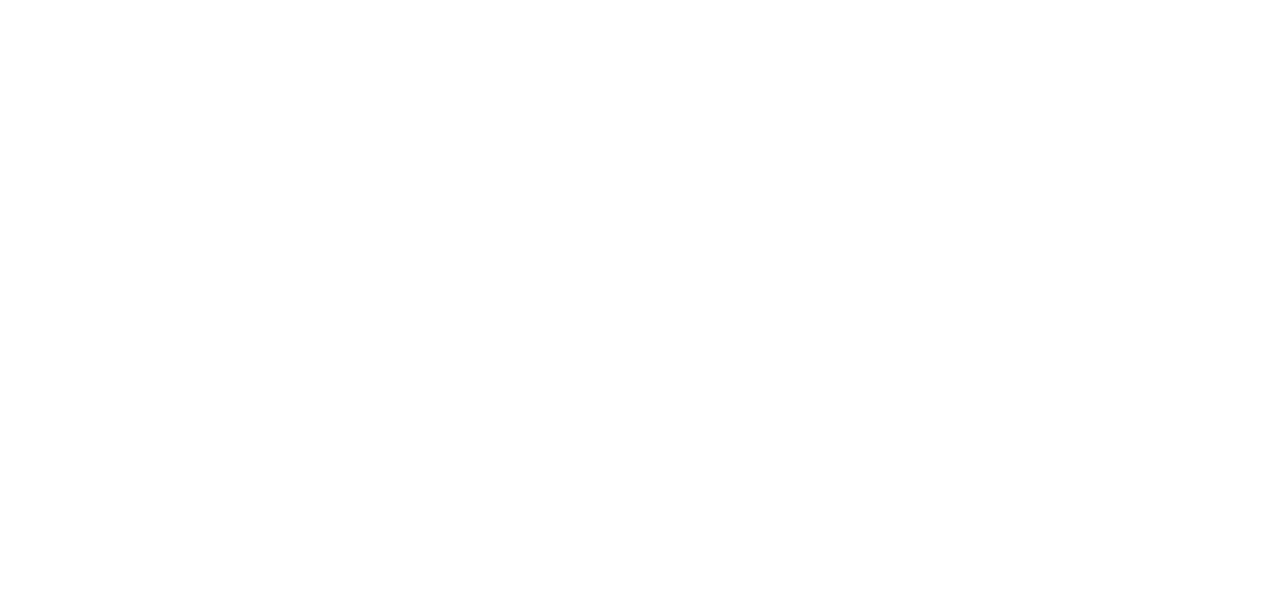
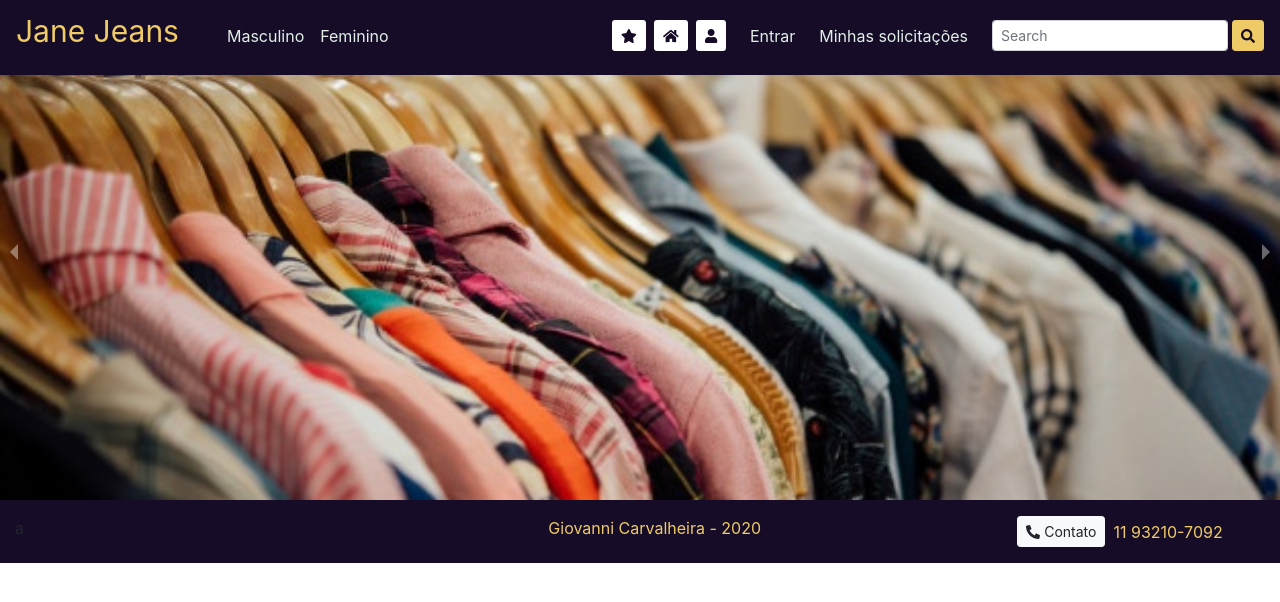
Before and after one commit to GiovanniCarvalheira/HerculanosShop, a Gatsby site: page / in a window 1280 px wide. Built offline with nearby package versions, Linux system fonts and the light colour scheme; Gatsby itself is replaced by a stand-in of ours.

Commit message:
Added Carousel, Header and Footer

```diff
--- a/gatsby-config.js
+++ b/gatsby-config.js
@@ -5,6 +5,14 @@
     author: '@gatsbyjs'
   },
   plugins: [
+    {
+      resolve: 'gatsby-source-filesystem',
+      options: {
+        name: 'src',
+        path: `${__dirname}/src/`
+      }
+    },
+    'gatsby-plugin-sass',
     'gatsby-plugin-react-helmet',
     {
       resolve: 'gatsby-source-filesystem',
@@ -24,7 +32,7 @@
         background_color: '#663399',
         theme_color: '#663399',
         display: 'minimal-ui',
-        icon: 'src/images/gatsby-icon.png' // This path is relative to the root of the site.
+        icon: 'src/images/Logo.png' // This path is relative to the root of the site.
       }
     }
     // this (optional) plugin enables Progressive Web App + Offline functionality
--- /dev/null
+++ b/src/components/Carousel/carousel.js
@@ -0,0 +1,56 @@
+import React, { Fragment } from 'react'
+import 'react-responsive-carousel/lib/styles/carousel.min.css' // requires a loader
+import { Carousel } from 'react-responsive-carousel'
+import { graphql, useStaticQuery } from 'gatsby'
+import Img from 'gatsby-image'
+
+export default function CarouselDesktop () {
+  const data = useStaticQuery(
+    graphql`
+    query {
+      Imagem1: file(
+        relativePath: { eq: "images/roupas.jpg" }
+      ) {
+        childImageSharp {
+          fluid(quality: 100) {
+            ...GatsbyImageSharpFluid_withWebp
+          }
+        }
+      }
+      Imagem2: file(
+        relativePath: { eq: "images/roupas.jpg" }
+      ) {
+        childImageSharp {
+          fluid(quality: 100) {
+            ...GatsbyImageSharpFluid_withWebp
+          }
+        }
+      }
+      Imagem3: file(
+        relativePath: { eq: "images/roupas.jpg" }
+      ) {
+        childImageSharp {
+          fluid(quality: 100) {
+            ...GatsbyImageSharpFluid_withWebp
+          }
+        }
+      }
+    }
+  `
+  )
+  return (
+    <Fragment>
+      <Carousel showArrows={true} showThumbs={false} showIndicators={false} showStatus={false} infiniteLoop={true} autoPlay={true}>
+        <div>
+          <Img style={{ height: '500px' }} fluid={data.Imagem1.childImageSharp.fluid} draggable={false} alt="Imagem de roupas no carousel 1" />
+        </div>
+        <div>
+          <Img style={{ height: '500px' }} fluid={data.Imagem2.childImageSharp.fluid} draggable={false} alt="Imagem de roupas no carousel 2" />
+        </div>
+        <div>
+          <Img style={{ height: '500px' }} fluid={data.Imagem3.childImageSharp.fluid} draggable={false} alt="Imagem de roupas no carousel 3" />
+        </div>
+      </Carousel>
+    </Fragment>
+  )
+}
--- /dev/null
+++ b/src/components/Footer/footer.js
@@ -0,0 +1,29 @@
+import React, { Fragment } from 'react'
+import './footer.sass'
+import { FontAwesomeIcon } from '@fortawesome/react-fontawesome'
+import { faPhoneAlt } from '@fortawesome/free-solid-svg-icons'
+
+export default function Footer () {
+  const date = new Date()
+  const year = date.getFullYear()
+  return (
+    <Fragment>
+      <footer className="py-3">
+        <div className="row m-0">
+          <div className="col-md-5 d-lg-block d-none">
+            a
+          </div>
+          <div className="col-md-4 col-12 d-flex justify-content-center d-lg-block">
+            <span className="gold"><a href="https://github.com/GiovanniCarvalheira">Giovanni Carvalheira</a> - {year}</span>
+          </div>
+          <div className="col-md-3 col-12 d-flex justify-content-center mt-3 mt-lg-0">
+            <a href="https://api.whatsapp.com/send?phone=5511932107092&text=Ol%C3%A1%2C%20estou%20entrando%20em%20contato%20a%20partir%20da%20Loja%20Jane%20Jeans%2C%20gostaria%20de%20uma%20ajuda%20por%20gentileza!">
+              <button className="btn btn-sm btn-light mr-2" type="button"><FontAwesomeIcon icon={faPhoneAlt} /> Contato</button>
+            </a>
+            <span className="d-flex align-self-center gold">11 93210-7092</span>
+          </div>
+        </div>
+      </footer>
+    </Fragment>
+  )
+}
--- /dev/null
+++ b/src/components/Footer/footer.sass
@@ -0,0 +1,12 @@
+$primary-color: #160c28
+$secundary-color: #EFCB68
+
+div
+  background-color: $primary-color
+  .gold
+    color: $secundary-color
+  a
+    color: $secundary-color
+  a:hover
+    color: $secundary-color
+    text-decoration: none
--- /dev/null
+++ b/src/components/Header/header.js
@@ -0,0 +1,58 @@
+/* eslint-disable react/no-unescaped-entities */
+import React, { Fragment } from 'react'
+import { Link } from 'gatsby'
+import { FontAwesomeIcon } from '@fortawesome/react-fontawesome'
+import { faSearch, faStar, faHome, faUser } from '@fortawesome/free-solid-svg-icons'
+import './header.sass'
+
+export default function Header () {
+  return (
+    <Fragment>
+      <nav className="navbar navbar-expand-lg fixed-top pt-1">
+        <span className="navbar-brand mr-5 logo mb-2">Jane Jeans</span>
+        <button className="navbar-toggler" type="button" data-toggle="collapse" data-target="#navbarNav" aria-controls="navbarNav" aria-expanded="false" aria-label="Toggle navigation">
+          <span className="navbar-toggler-icon"></span>
+        </button>
+        <div className="collapse show navbar-collapse" id="navbarNav">
+          <ul className="navbar-nav mr-auto">
+            <li className="list-unstyled mt-2 mt-lg-0">
+              <Link className="navbar-button-text mr-3" to="/masculino">Masculino</Link>
+            </li>
+            <li className="list-unstyled mt-2 mt-lg-0">
+              <Link className="navbar-button-text" to="/feminino">Feminino</Link>
+            </li>
+          </ul>
+          <li className="list-unstyled mt-2 mt-lg-0">
+            <button className="btn btn-sm navbar-button mr-2">
+              <Link to="/login"><FontAwesomeIcon icon={faStar} /></Link>
+            </button>
+          </li>
+          <li className="list-unstyled mt-2 mt-lg-0">
+            <button className="btn btn-sm navbar-button mr-2">
+              <Link to="/login"><FontAwesomeIcon icon={faHome} /></Link>
+            </button>
+          </li>
+          <li className="list-unstyled mt-2 mt-lg-0">
+            <button className="btn btn-sm navbar-button mr-4">
+              <Link to="/login">
+                <FontAwesomeIcon icon={faUser} />
+              </Link>
+            </button>
+          </li>
+          <li className="list-unstyled mt-2 mt-lg-0">
+            <Link className="navbar-button-text mr-4" to="/login">Entrar</Link>
+          </li>
+          <li className="list-unstyled mt-2 mt-lg-0">
+            <Link className="navbar-button-text mr-4" to="/solicitacoes">Minhas solicitações</Link>
+          </li>
+          <li className="list-unstyled mt-2 mt-lg-0">
+            <form className="form-inline my-2 my-lg-0">
+              <input className="form-control form-control-sm search-input mr-1" type="search" placeholder="Search"/>
+              <button className="btn btn-sm my-2 my-sm-0 search" type="submit"><FontAwesomeIcon icon={faSearch} /></button>
+            </form>
+          </li>
+        </div>
+      </nav>
+    </Fragment>
+  )
+}
--- /dev/null
+++ b/src/components/Header/header.sass
@@ -0,0 +1,36 @@
+$primary-color: #160c28
+$secundary-color: #EFCB68
+$secundary-color-hover: #eab934
+$tertiary-color: #E1EFE6
+$tertiary-color-hover: #AEB7B3
+
+nav
+  color: $secundary-color
+  background-color: $primary-color
+  .logo
+    font-size: 30px
+  .search
+    background-color: $secundary-color
+    border-color: $secundary-color
+    color: $primary-color
+  .search:hover
+    background-color: $secundary-color-hover
+    border-color: $secundary-color-hover
+    color: $primary-color
+  .navbar-button
+    background-color: white
+  .navbar-button-text
+    color: $tertiary-color
+  .navbar-button-text:hover
+    color: $tertiary-color
+    text-decoration: none
+  .navbar-button:hover
+    background-color: $secundary-color-hover
+  .navbar-button > a
+    text-decoration: none
+    color: $primary-color
+  .navbar-button:hover > a
+    text-decoration: none
+    color: white
+*
+  roboto
--- /dev/null
+++ b/src/components/Layout/layout.js
@@ -0,0 +1,20 @@
+import React, { Fragment } from 'react'
+import PropTypes from 'prop-types'
+import './layout.sass'
+
+import Header from '../Header/header'
+import Footer from '../Footer/footer'
+
+export default function Layout ({ children }) {
+  return (
+    <Fragment>
+      <Header />
+      {children}
+      <Footer />
+    </Fragment>
+  )
+}
+
+Layout.propTypes = {
+  children: PropTypes.node
+}
--- a/src/pages/index.js
+++ b/src/pages/index.js
@@ -1,7 +1,17 @@
 import React, { Fragment } from 'react'
+import Layout from '../components/Layout/layout'
+import 'bootstrap/dist/css/bootstrap.css'
+import Carousel from '../components/Carousel/carousel'
+import { Helmet } from 'react-helmet'
 
 const IndexPage = () => (
   <Fragment>
+    <Helmet>
+      <title>Página Inicial | Jane Jeans</title>
+      <meta name="description" content="Página Inicial da loja Jane Jeans, as melhores roupas!" />
+    </Helmet>
+    <Carousel />
+    <Layout />
   </Fragment>
 )
 
```
Also changed, not shown: package.json (+10 -4 lines), src/components/header.js (deleted, +0 -8 lines), src/components/layout.js (deleted, +0 -11 lines), src/components/Layout/layout.sass (added), src/images/Logo.png (added), src/images/gatsby-astronaut.png (deleted), src/images/gatsby-icon.png (deleted), src/images/roupas.jpg (added), 1 other file.
